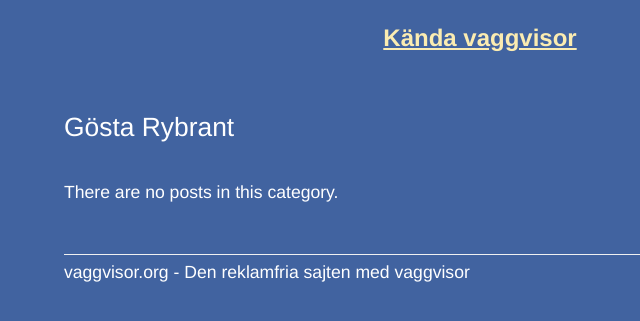
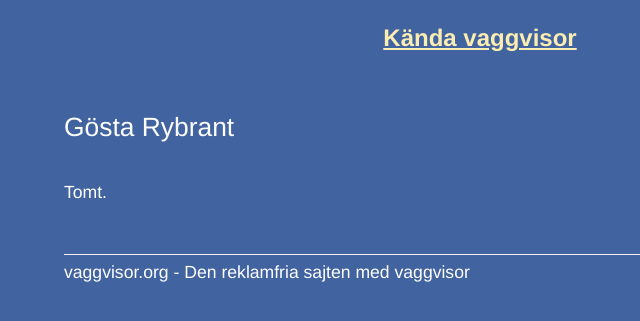
Before and after one commit to cybear/vaggvisor.org, a Jekyll site: the page built from _my_categories/gösta-rybrant.md, in a window 1280 px wide. Shown: the top 321 px of the page, without its empty margins (160-800 px from the left). Built offline with Jekyll 4.4.1, drawn with Linux system fonts in a browser that asks for light colours.

Commit message:
swedish message

```diff
--- a/_layouts/by_category.html
+++ b/_layouts/by_category.html
@@ -14,6 +14,6 @@ layout: default
       {% endif %}
     {% endfor %}
   {% else %}
-    <p>There are no posts in this category.</p>
+    <p>Tomt.</p>
   {% endif %}
 </div>
```
